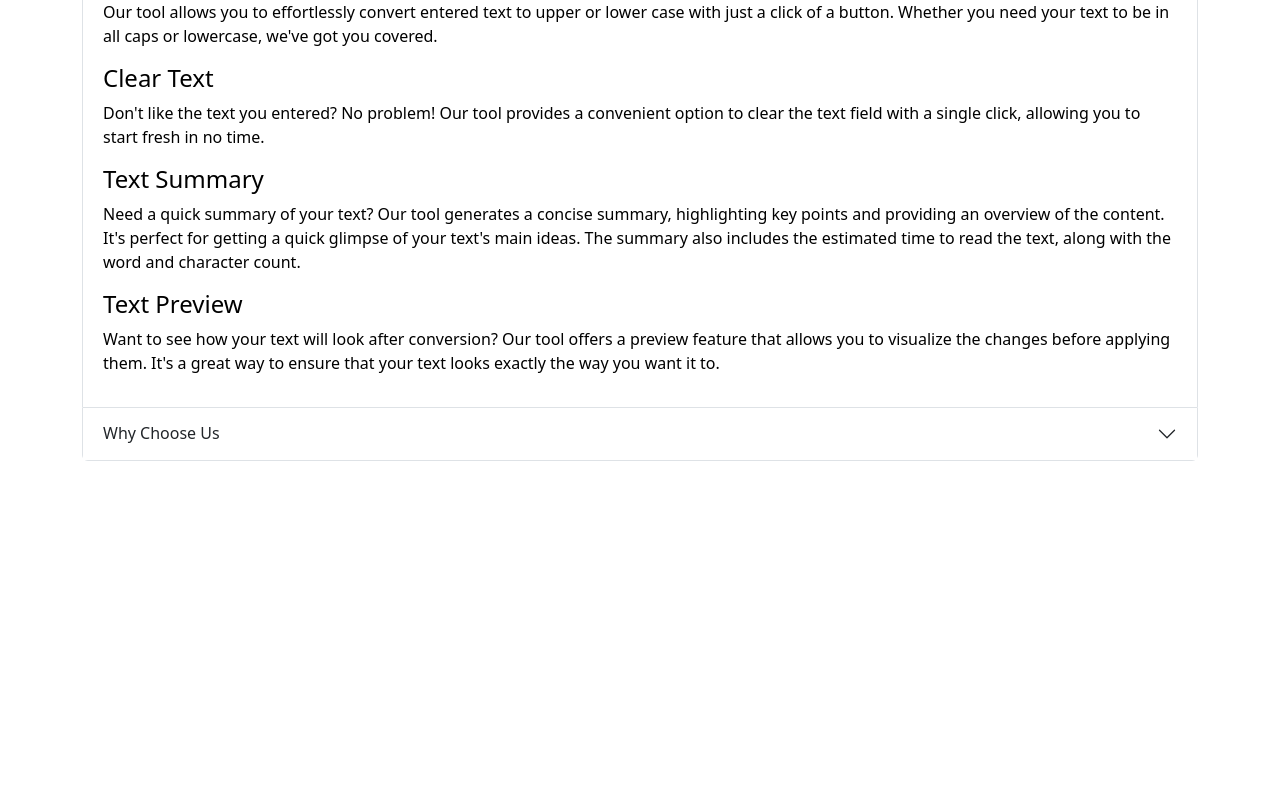
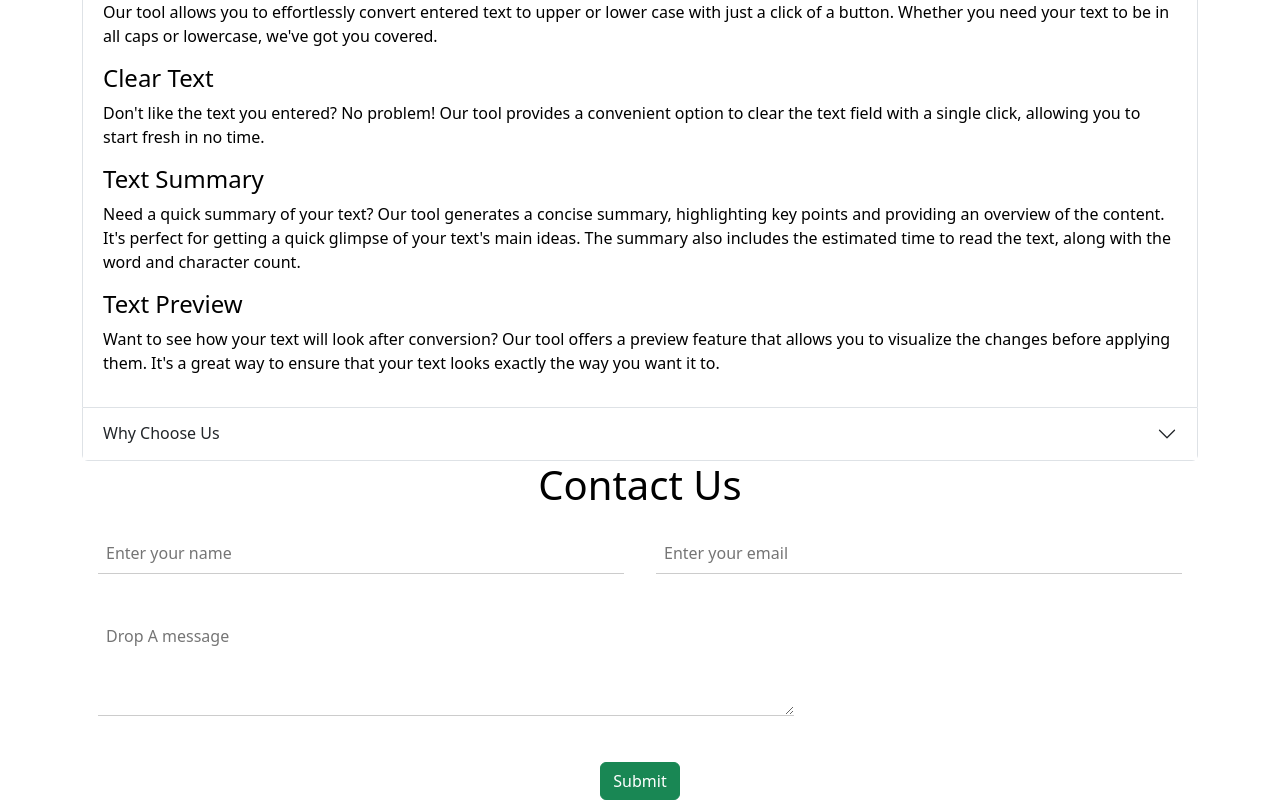
Before and after one commit to FatimaAli19/TextUtils_website, a React (Create React App) app: page / in a window 1280 px wide. Shown: the part 264-1064 px from the top of the page. Before the commit the page ends 800 px from the top, so only its background shows below. Built offline with nearby package versions, Linux system fonts and the light colour scheme.

Commit message:
create ContactUs section

```diff
--- a/package.json
+++ b/package.json
@@ -11,7 +11,7 @@
     "react": "^18.3.1",
     "react-bootstrap": "^2.10.4",
     "react-dom": "^18.3.1",
-    "react-router-dom": "^6.26.0",
+    "react-router-dom": "^6.26.1",
     "react-scripts": "5.0.1",
     "web-vitals": "^2.1.4"
   },
--- a/src/App.js
+++ b/src/App.js
@@ -1,6 +1,7 @@
 import "bootstrap/dist/css/bootstrap.min.css";
 import NavBar from "./Components/NavBar";
 import About from "./Components/About";
+import ContactUs from "./ContactUs";
 import { useState } from "react";
 
 function App() {
@@ -20,6 +21,7 @@ function App() {
     <>
       <NavBar mode={mode} toggleMode={toggleMode} />
       <About mode={mode} toggleMode={toggleMode} />
+      <ContactUs mode={mode} />
     </>
   );
 }
--- /dev/null
+++ b/src/ContactUs.jsx
@@ -0,0 +1,131 @@
+import React, { useEffect } from "react";
+import { Formik } from "formik";
+
+const ContactUs = (props) => {
+  useEffect(() => {
+    // Load saved form data from localStorage on component mount
+    const savedData = JSON.parse(localStorage.getItem("contactFormData")) || {};
+    setFormData(savedData);
+  }, []);
+
+  const [formData, setFormData] = React.useState({
+    name: "",
+    email: "",
+    message: "",
+  });
+
+  const myStyle = {
+    input: {
+      border: "none",
+      background: "transparent",
+      borderBottom: "1px solid #ccc",
+      padding: "8px",
+      marginBottom: "10px",
+      width: "100%",
+      color: `${props.mode === "light" ? "black" : "white"}`,
+      backgroundColor: `${props.mode === "light" ? "white" : "#1e3021"}`,
+    },
+    button: {
+      textAlign: "center",
+      marginTop: "20px",
+    },
+  };
+
+  return (
+    <div className="container">
+      <h1
+        style={{
+          textAlign: "center",
+          color: `${props.mode === "light" ? "black" : "white"}`,
+        }}
+      >
+        Contact Us
+      </h1>
+      <Formik
+        initialValues={formData}
+        validate={(values) => {
+          const errors = {};
+          if (!values.email) {
+            errors.email = "Required";
+          } else if (
+            !/^[A-Z0-9._%+-]+@[A-Z0-9.-]+\.[A-Z]{2,}$/i.test(values.email)
+          ) {
+            errors.email = "Invalid email address";
+          }
+          return errors;
+        }}
+        onSubmit={(values, { setSubmitting }) => {
+          // Save form data to localStorage
+          localStorage.setItem("contactFormData", JSON.stringify(values));
+          setTimeout(() => {
+            console.log("Form Values:", values);
+            setSubmitting(false);
+          }, 400);
+        }}
+      >
+        {({
+          values,
+          errors,
+          touched,
+          handleChange,
+          handleBlur,
+          handleSubmit,
+          isSubmitting,
+        }) => (
+          <form onSubmit={handleSubmit}>
+            <div className="container">
+              <div className="row">
+                <div className="col-lg-6 col-sm-12 p-3">
+                  <input
+                    type="text"
+                    name="name"
+                    onChange={handleChange}
+                    onBlur={handleBlur}
+                    value={values.name}
+                    placeholder="Enter your name"
+                    style={myStyle.input}
+                  />
+                </div>
+
+                <div className="col-lg-6 col-sm-12 p-3">
+                  <input
+                    type="email"
+                    name="email"
+                    onChange={handleChange}
+                    onBlur={handleBlur}
+                    value={values.email}
+                    placeholder="Enter your email "
+                    style={myStyle.input}
+                  />
+                </div>
+              </div>
+              <div className="row col-lg-8 col-sm-12 p-3 ">
+                <textarea
+                  type="text"
+                  name="message"
+                  onChange={handleChange}
+                  onBlur={handleBlur}
+                  value={values.message}
+                  rows={5}
+                  placeholder="Drop A message"
+                  style={{ ...myStyle.input, height: "100px" }}
+                />
+              </div>
+              <div style={myStyle.button}>
+                <button
+                  type="submit"
+                  disabled={isSubmitting}
+                  className="btn btn-success"
+                >
+                  Submit
+                </button>
+              </div>
+            </div>
+          </form>
+        )}
+      </Formik>
+    </div>
+  );
+};
+
+export default ContactUs;
```
Also changed, not shown: 1 other file (tests, documents, lock files or other folders).
